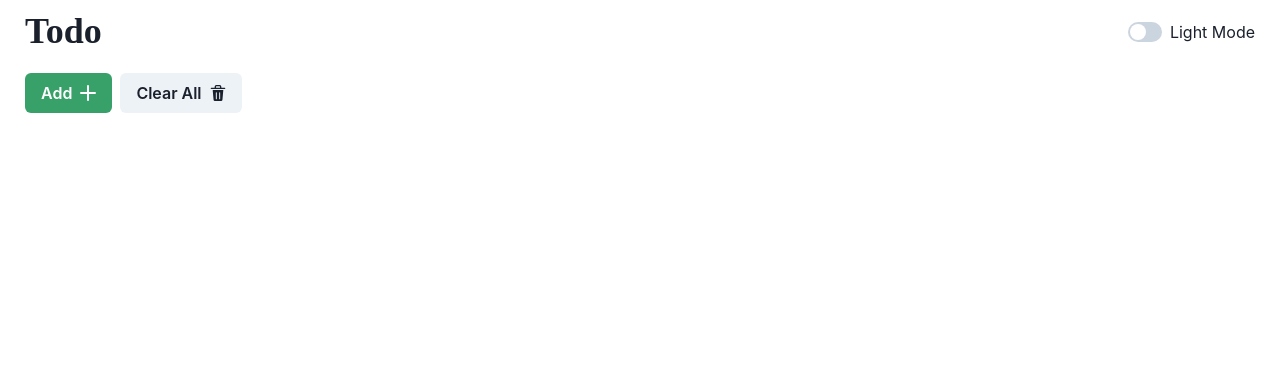
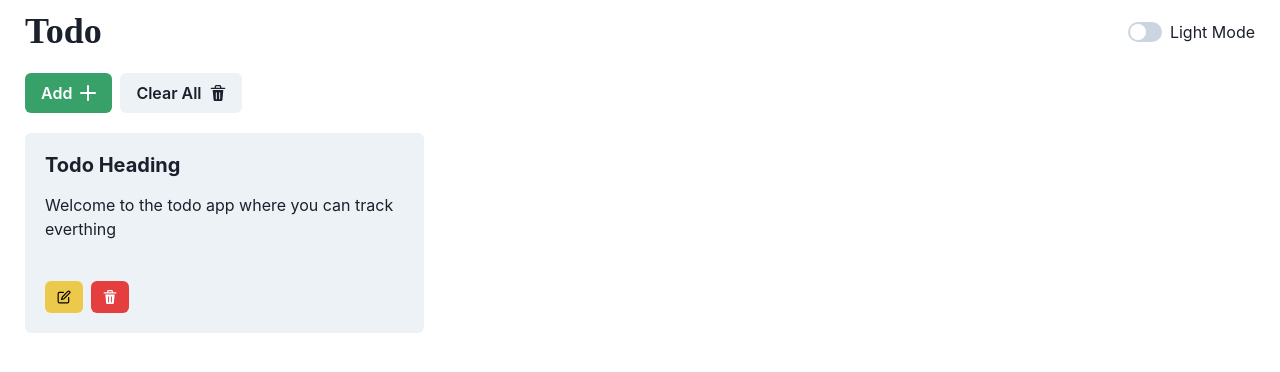
Before and after one commit to theblank309/Todo-App, a React (Vite) app: page / in a window 1280 px wide. Shown: the top 372 px of the page. Built offline with nearby package versions, Linux system fonts and the light colour scheme.

Commit message:
Added initial todo

```diff
--- a/src/App.tsx
+++ b/src/App.tsx
@@ -12,7 +12,13 @@ export interface Todo {
 }
 
 function App() {
-  const [todos, setTodos] = useState<Todo[]>([]);
+  const [todos, setTodos] = useState<Todo[]>([
+    {
+      id: 0,
+      heading: "Todo Heading",
+      body: "Welcome to the todo app where you can track everthing",
+    },
+  ]);
 
   const onSubmitTodo = (data: Todo) => {
     let newId = 0;
```
